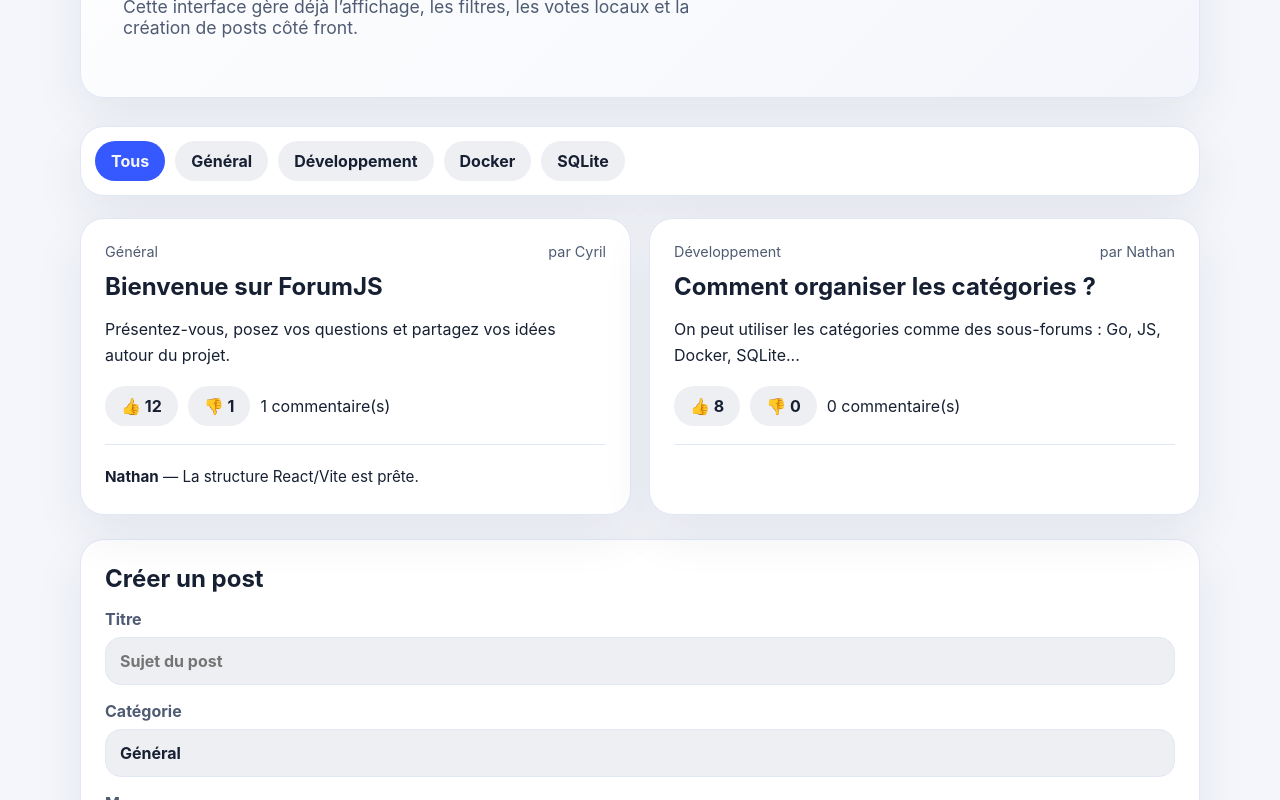
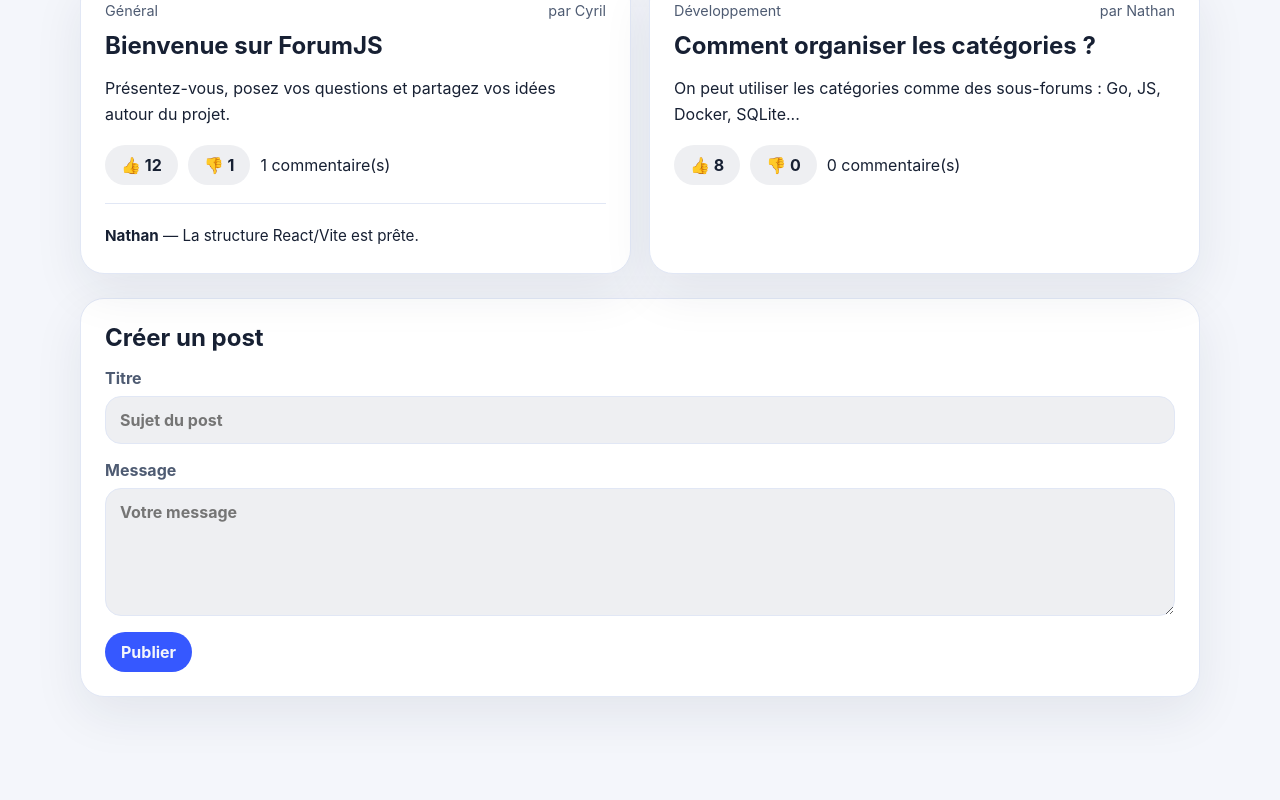
Before and after one commit to CyrilMaz/ForumJS, a React (Vite) app: page / in a window 1280 px wide. Shown: the part 500-1300 px from the top of the page. After the commit the page ends 1253 px from the top, so only its background shows below. Built offline with nearby package versions, Linux system fonts and the light colour scheme.

Commit message:
[delete] backend in app.jsx

```diff
--- a/src/App.jsx
+++ b/src/App.jsx
@@ -1,10 +1,30 @@
-import { useEffect, useMemo, useRef, useState } from 'react';
+import { useEffect, useRef, useState } from 'react';
 import { LoginModal } from './components/LoginModal/LoginModal';
-import { fetchPosts, createPost, votePost } from './api';
 
-const categories = ['Tous', 'Général', 'Développement', 'Docker', 'SQLite'];
+const INITIAL_POSTS = [
+  {
+    id: 1,
+    title: 'Bienvenue sur ForumJS',
+    author: 'Cyril',
+    category: 'Général',
+    content: 'Présentez-vous, posez vos questions et partagez vos idées autour du projet.',
+    likes: 12,
+    dislikes: 1,
+    comments: [{ id: 1, author: 'Nathan', content: 'La structure React/Vite est prête.' }],
+  },
+  {
+    id: 2,
+    title: 'Comment organiser les catégories ?',
+    author: 'Nathan',
+    category: 'Développement',
+    content: 'On peut utiliser les catégories comme des sous-forums : Go, JS, Docker, SQLite...',
+    likes: 8,
+    dislikes: 0,
+    comments: [],
+  },
+];
 
-function Header({ lightMode, onTogglelightMode, onOpenLogin}) {
+function Header({ lightMode, onTogglelightMode, onOpenLogin }) {
   return (
     <header className="header">
       <div>
@@ -17,14 +37,11 @@ function Header({ lightMode, onTogglelightMode, onOpenLogin}) {
         <button
           type="button"
           onClick={onTogglelightMode}
-          title={lightMode ? 'Passer en mode sombre' : 'Passer en mode clair'}>
+          title={lightMode ? 'Passer en mode sombre' : 'Passer en mode clair'}
+        >
           {lightMode ? '🌙' : '☀️︎'}
         </button>
-        <button
-          type="button"
-          className="btn-login"
-          onClick={onOpenLogin}
-        >
+        <button type="button" className="btn-login" onClick={onOpenLogin}>
           se connecter
         </button>
       </nav>
@@ -32,26 +49,17 @@ function Header({ lightMode, onTogglelightMode, onOpenLogin}) {
   );
 }
 
-function Filters({ activeCategory, onChangeCategory }) {
-  return (
-    <section className="panel filters" aria-label="Filtres des posts">
-      {categories.map((category) => (
-        <button
-          key={category}
-          type="button"
-          className={activeCategory === category ? 'active' : ''}
-          onClick={() => onChangeCategory(category)}
-        >
-          {category}
-        </button>
-      ))}
-    </section>
-  );
+function PostCard({ post, onVote, isNew }) {
+  const [bumped, setBumped] = useState(null);
+
+  function handleVote(field) {
+    setBumped(field);
+    onVote(post.id, field);
+    setTimeout(() => setBumped(null), 300);
   }
 
-function PostCard({ post, onVote }) {
   return (
-    <article className="post-card">
+    <article className={`post-card${isNew ? ' post-card--new' : ''}`}>
       <div className="post-meta">
         <span>{post.category}</span>
         <span>par {post.author}</span>
@@ -59,64 +67,47 @@ function PostCard({ post, onVote }) {
       <h2>{post.title}</h2>
       <p>{post.content}</p>
       <div className="post-actions">
-        <button type="button" onClick={() => onVote(post.id, 'likes')}>👍 {post.likes}</button>
-        <button type="button" onClick={() => onVote(post.id, 'dislikes')}>👎 {post.dislikes}</button>
+        <button
+          type="button"
+          className={bumped === 'likes' ? 'bumped' : ''}
+          onClick={() => handleVote('likes')}
+        >
+          👍 {post.likes}
+        </button>
+        <button
+          type="button"
+          className={bumped === 'dislikes' ? 'bumped' : ''}
+          onClick={() => handleVote('dislikes')}
+        >
+          👎 {post.dislikes}
+        </button>
         <span>{post.comments.length} commentaire(s)</span>
       </div>
+      {post.comments.length > 0 && (
         <div className="comments">
           {post.comments.map((comment) => (
-          <p key={comment.id}><strong>{comment.author}</strong> — {comment.content}</p>
+            <p key={comment.id}>
+              <strong>{comment.author}</strong> — {comment.content}
+            </p>
           ))}
         </div>
+      )}
     </article>
   );
 }
 
-function CustomSelect({ name, value, onChange, options }) {
-  const [open, setOpen] = useState(false);
-  const ref = useRef(null);
+function CreatePostForm({ onCreatePost }) {
+  const [form, setForm] = useState({ title: '', content: '' });
 
-  useEffect(() => {
-    function handleClickOutside(e) {
-      if (ref.current && !ref.current.contains(e.target)) setOpen(false);
-    }
-    document.addEventListener('mousedown', handleClickOutside);
-    return () => document.removeEventListener('mousedown', handleClickOutside);
-  }, []);
-
-  function handleSelect(option) {
-    onChange({ target: { name, value: option } });
-    setOpen(false);
+  function updateField(e) {
+    setForm((cur) => ({ ...cur, [e.target.name]: e.target.value }));
   }
 
-  return (
-    <div className="custom-select" ref={ref}>
-      <div className="selected" onClick={() => setOpen((o) => !o)}>
-        {value}
-      </div>
-      <ul className={`options${open ? ' open' : ''}`}>
-        {options.map((option) => (
-          <li key={option} onClick={() => handleSelect(option)}>
-            {option}
-          </li>
-        ))}
-      </ul>
-    </div>
-  );
-}
-
-function CreatePostForm({ onCreatePost }) {
-  const [form, setForm] = useState({ title: '', category: 'Général', content: '' });
-
-  function updateField(event) {
-    setForm((current) => ({ ...current, [event.target.name]: event.target.value }));
-  }
-
-  function handleSubmit(event) {
-    event.preventDefault();
+  function handleSubmit(e) {
+    e.preventDefault();
     if (!form.title.trim() || !form.content.trim()) return;
     onCreatePost(form);
-    setForm({ title: '', category: 'Général', content: '' });
+    setForm({ title: '', content: '' });
   }
 
   return (
@@ -126,15 +117,6 @@ function CreatePostForm({ onCreatePost }) {
         <label>
           Titre
           <input name="title" value={form.title} onChange={updateField} placeholder="Sujet du post" />
-        </label>
-        <label>
-          Catégorie
-          <CustomSelect
-            name="category"
-            value={form.category}
-            onChange={updateField}
-            options={categories.filter((c) => c !== 'Tous')}
-          />
         </label>
         <label>
           Message
@@ -147,57 +129,62 @@ function CreatePostForm({ onCreatePost }) {
 }
 
 export default function App() {
-  const [posts, setPosts] = useState([]);
-  const [activeCategory, setActiveCategory] = useState('Tous');
-  const [lightMode, setLightMode] = useState(() => window.matchMedia('(prefers-color-scheme: light)').matches)
+  const [posts, setPosts] = useState(INITIAL_POSTS);
+  const [newIds, setNewIds] = useState(new Set());
+  const [lightMode, setLightMode] = useState(
+    () => window.matchMedia('(prefers-color-scheme: light)').matches
+  );
   const [showLogin, setShowLogin] = useState(false);
-
-  useEffect(() => {
-    fetchPosts().then(setPosts);
-  }, []);
 
   useEffect(() => {
     document.documentElement.setAttribute('data-theme', lightMode ? 'light' : 'dark');
   }, [lightMode]);
 
-  const visiblePosts = useMemo(() => {
-    if (activeCategory === 'Tous') return posts;
-    return posts.filter((post) => post.category === activeCategory);
-  }, [posts, activeCategory]);
-
-  async function handleVote(postId, field) {
-    await votePost(postId, field);
-    setPosts((current) => current.map((post) =>
+  function handleVote(postId, field) {
+    setPosts((cur) =>
+      cur.map((post) =>
         post.id === postId ? { ...post, [field]: post[field] + 1 } : post
-    ));
+      )
+    );
   }
 
-  async function handleCreatePost(form) {
-    const newPost = await createPost({
+  function handleCreatePost(form) {
+    const newPost = {
+      id: Date.now(),
       title: form.title.trim(),
       author: 'Utilisateur',
-      category: form.category,
+      category: 'Général',
       content: form.content.trim(),
+      likes: 0,
+      dislikes: 0,
+      comments: [],
+    };
+    setPosts((cur) => [newPost, ...cur]);
+    setNewIds((cur) => new Set(cur).add(newPost.id));
+    setTimeout(() => {
+      setNewIds((cur) => {
+        const next = new Set(cur);
+        next.delete(newPost.id);
+        return next;
       });
-    setPosts((current) => [newPost, ...current]);
+    }, 600);
   }
 
   return (
     <main className={lightMode ? 'app light' : 'app dark'}>
       <Header
         lightMode={lightMode}
-        onTogglelightMode={() => setLightMode(!lightMode)}
+        onTogglelightMode={() => setLightMode((m) => !m)}
         onOpenLogin={() => setShowLogin(true)}
       />
       <section className="hero">
         <p className="eyebrow">Projet Ynov</p>
-        <h2>Un forum clair, responsive et prêt à connecter à ton backend.</h2>
-        <p>Cette interface gère déjà l’affichage, les filtres, les votes locaux et la création de posts côté front.</p>
+        <h2>Forum de puants en développement</h2>
+        <p>Affichage, votes et création de posts — 100 % local.</p>
       </section>
-      <Filters activeCategory={activeCategory} onChangeCategory={setActiveCategory} />
       <section id="posts" className="posts-list">
-        {visiblePosts.map((post) => (
-          <PostCard key={post.id} post={post} onVote={handleVote} />
+        {posts.map((post) => (
+          <PostCard key={post.id} post={post} onVote={handleVote} isNew={newIds.has(post.id)} />
         ))}
       </section>
       <CreatePostForm onCreatePost={handleCreatePost} />
--- a/src/api.js
+++ b/src/api.js
@@ -1,34 +1,9 @@
 // Point de connexion à l'API — remplacer les implémentations par des fetch() quand le backend est prêt.
-// const API_URL = 'http://localhost:3000/api'
-
-const mockPosts = [
-  {
-    id: 1,
-    title: 'Bienvenue sur ForumJS',
-    author: 'Cyril',
-    category: 'Général',
-    content: 'Présentez-vous, posez vos questions et partagez vos idées autour du projet.',
-    likes: 12,
-    dislikes: 1,
-    comments: [
-      { id: 1, author: 'Nathan', content: 'La structure React/Vite est prête.' },
-    ],
-  },
-  {
-    id: 2,
-    title: 'Comment organiser les catégories ?',
-    author: 'Nathan',
-    category: 'Développement',
-    content: 'On peut utiliser les catégories comme des sous-forums : Go, JS, Docker, SQLite...',
-    likes: 8,
-    dislikes: 0,
-    comments: [],
-  },
-]
+const API_URL = 'http://localhost:5173/api'
 
 export async function fetchPosts() {
-  // return fetch(`${API_URL}/posts`).then(r => r.json())
-  return mockPosts
+  return fetch(`${API_URL}/posts`).then(r => r.json())
+
 }
 
 export async function createPost(form) {
```
Lines whose indentation alone changed are shown as unchanged.
